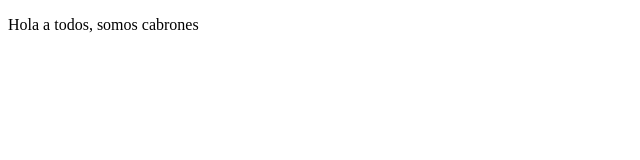
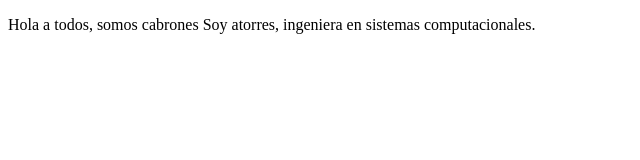
Before and after one commit to atorres-9/PersonalProyects, a plain HTML site: page index.html in a window 1280 px wide. Shown: the whole page, without its empty margins (0-640 px from the left). Drawn offline with Linux system fonts and the light colour scheme.

Commit message:
se agrego datos de informaci[on user

```diff
--- a/index.html
+++ b/index.html
@@ -9,6 +9,9 @@
 <body>
     <p>
         Hola a todos, somos cabrones
+        Soy atorres, ingeniera en sistemas computacionales.
+
+
     </p>
 </body>
 </html>
```
Also changed, not shown: test/src/App.js (added).
